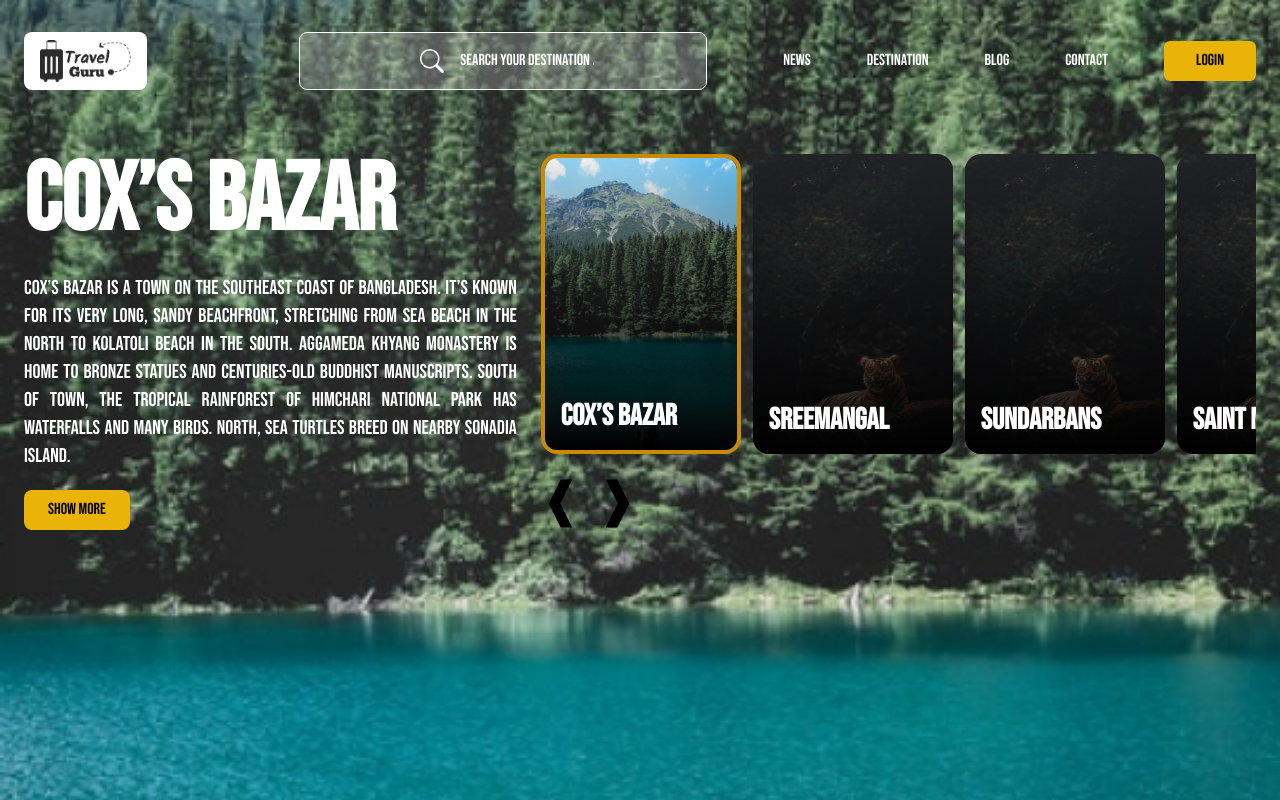
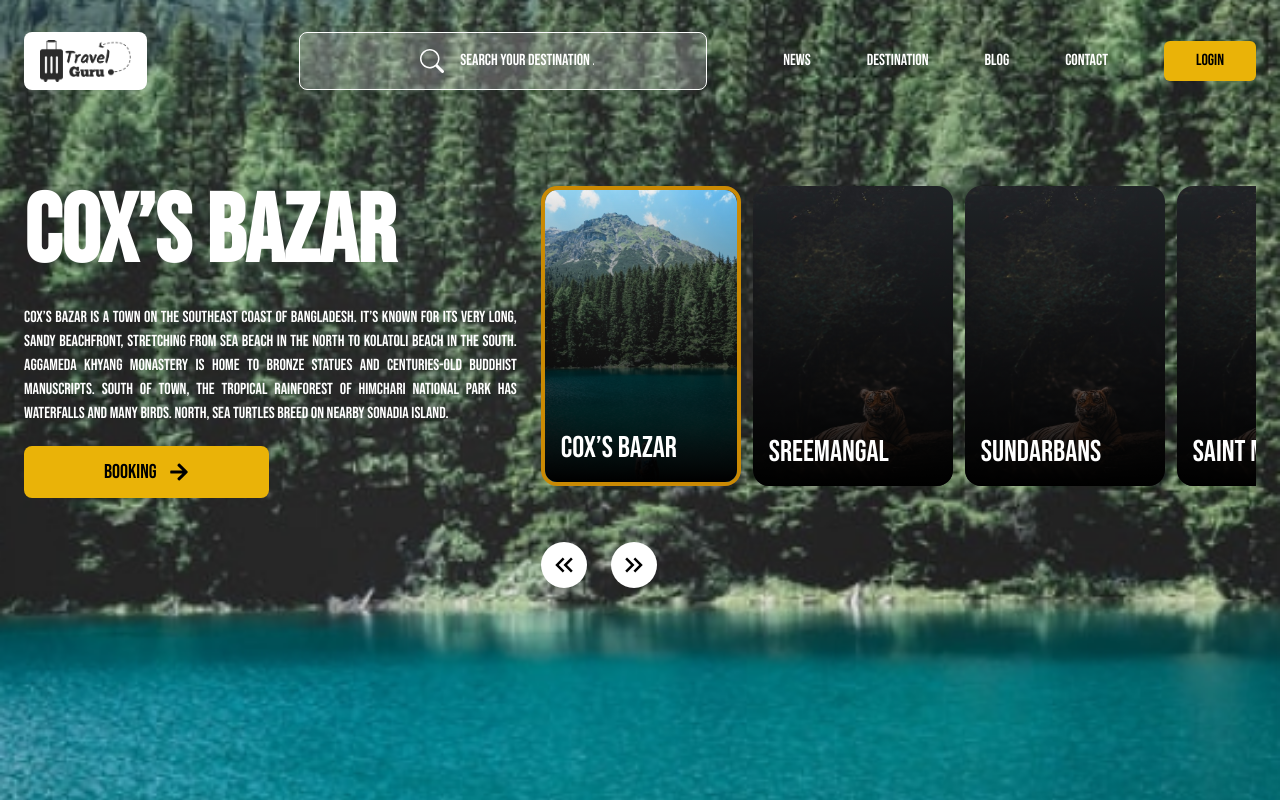
Before and after one commit to shakilahmedshuvo/travel-goru-client, a React (Vite) app: page / in a window 1280 px wide. Built offline with nearby package versions, Linux system fonts and the light colour scheme; no server answers.

Commit message:
add styles

```diff
--- a/src/Components/ActiveCard/ActiveCard.jsx
+++ b/src/Components/ActiveCard/ActiveCard.jsx
@@ -2,12 +2,19 @@ const ActiveCard = ({ bg, click }) => {
     return (
         <div
             onClick={() => click(bg.id)}
-            className={`relative mr-3 h-[300px] w-[200px] inline-block overflow-hidden rounded-2xl border-4 border-yellow-600 cursor-pointer `}
-        >
-            <div className="absolute inset-0 bg-gradient-to-b from-transparent to-black"></div>
-            <img src={bg.url} className="h-full w-full object-cover" />
-            <div className="absolute bottom-0 left-0 w-full p-4">
-                <h2 className="text-white text-3xl font-bold uppercase">{bg.title}</h2>
+            className={`relative mr-3 h-[300px] w-[200px] inline-block overflow-hidden rounded-2xl border-4 border-yellow-600 cursor-pointer `}>
+            <div
+                className="absolute inset-0 bg-gradient-to-b from-transparent to-black">
+            </div>
+            <img
+                src={bg.url}
+                className="h-full w-full object-cover" />
+            <div
+                className="absolute bottom-0 left-0 w-full p-4">
+                <h2
+                    className="text-white text-3xl uppercase">
+                    {bg.title}
+                </h2>
             </div>
         </div>
     );
--- a/src/Components/Home/Home.jsx
+++ b/src/Components/Home/Home.jsx
@@ -1,5 +1,7 @@
 import { useEffect, useState } from "react";
 import NavBar from "../NavBar/NavBar";
+import { FaArrowRight } from "react-icons/fa";
+import { MdKeyboardDoubleArrowRight, MdKeyboardDoubleArrowLeft } from "react-icons/md";
 import ActiveCard from "../ActiveCard/ActiveCard";
 import ImageSlider from "../ImageSlider/ImageSlider";
 import imgOne from "../../assets/images/Sajek.png"
@@ -80,7 +82,7 @@ const Home = () => {
                 className="relative z-10 mx-6">
                 <NavBar />
                 <div
-                    className="pt-16 h-fit overflow-hidden">
+                    className="pt-24 overflow-hidden">
                     <div>
                         <div
                             className="lg:flex lg:gap-x-6">
@@ -91,12 +93,12 @@ const Home = () => {
                                     {currentElement.title}
                                 </h1>
                                 <p
-                                    className="text-base lg:text-xl pb-5 text-justify">
+                                    className="text-base lg:text-base pb-5 text-justify">
                                     {currentElement.description}
                                 </p>
                                 <button
-                                    className="px-6 py-2 rounded-lg bg-yellow-500 text-black mb-6">
-                                    show more
+                                    className="px-20 py-3 rounded-lg bg-yellow-500 text-black text-xl mb-6 flex items-center">
+                                    Booking <FaArrowRight className="ml-3" />
                                 </button>
                             </div>
                             <div
@@ -116,17 +118,17 @@ const Home = () => {
                                         ))
                                     }
                                 </div>
-                                <div className="flex gap-4 pt-6">
+                                <div
+                                    className="flex gap-6 pt-14">
                                     <div
                                         onClick={goToPrevious}
-                                        className="text-5xl text-black cursor-pointer">
-                                        ❰
+                                        className="text-3xl text-black bg-white p-2 rounded-full items-center cursor-pointer">
+                                        <MdKeyboardDoubleArrowLeft />
                                     </div>
-
                                     <div
                                         onClick={goToNext}
-                                        className="text-5xl text-black cursor-pointer">
-                                        ❱
+                                        className="text-3xl text-black bg-white p-2 rounded-full items-center cursor-pointer">
+                                        <MdKeyboardDoubleArrowRight />
                                     </div>
                                 </div>
                             </div>
--- a/src/Components/ImageSlider/ImageSlider.jsx
+++ b/src/Components/ImageSlider/ImageSlider.jsx
@@ -14,7 +14,7 @@ const ImageSlider = ({ slide, click }) => {
             <div
                 className="absolute bottom-0 left-0 w-full p-4">
                 <h2
-                    className="text-white text-3xl font-bold uppercase">
+                    className="text-white text-3xl uppercase">
                     {slide.title}
                 </h2>
             </div>
```
